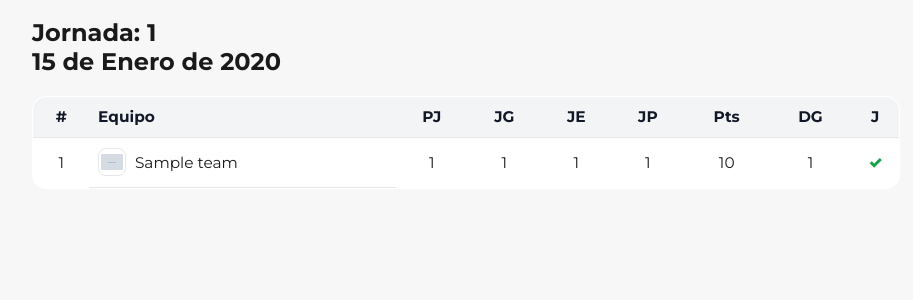
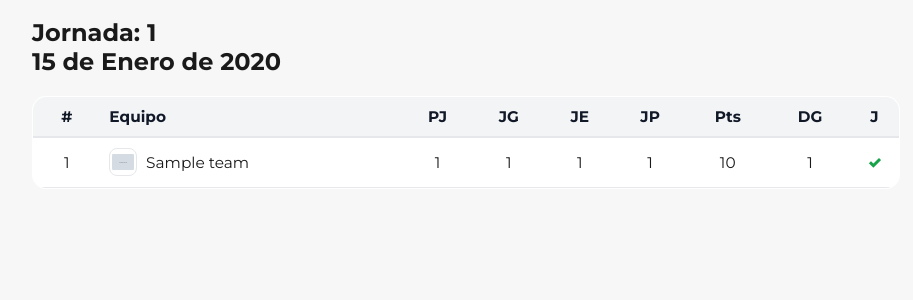
Before and after one commit to EduardoClark/TeamTracker, a Django app: page /tabla/ in a window 1280 px wide. Shown: the part 142-442 px from the top of the page, without its empty margins (174-1087 px from the left). Run offline with Django 4.2, Linux system fonts and the light colour scheme; tables that the repository leaves empty hold one stand-in row (values such as "Sample post"); grey boxes marked "Sample" are stand-in pictures.

Commit message:
Mejoras a tabla de posiciónes

```diff
--- a/stats/static/stats/css/styles.css
+++ b/stats/static/stats/css/styles.css
@@ -1079,3 +1079,57 @@ button:hover,
   border-color:#111827;
   box-shadow:0 2px 0 rgba(17,24,39,.12);
 }
+
+/* Mantener posición + delta en la MISMA línea y bien centrado */
+td.poscell{
+  white-space: nowrap;               /* evita salto de línea */
+}
+
+/* La flecha/valor en línea y más compacta */
+td.poscell .delta{
+  display: inline-block;             /* en la misma línea que el número */
+  vertical-align: middle;
+  line-height: 1;
+  margin-left: .35rem;
+  font-size: .85rem;                 /* un poco más chica para que quepa */
+}
+
+/* Darle aire a la columna de posición (sin tocar el layout general) */
+.list th:first-child,
+.list td.poscell,
+.standings-table th:first-child,
+.standings-table td.poscell{
+  width: 68px;                       /* ancho respirable */
+}
+
+/* En móviles angostos, un poco más de ancho + delta más chica */
+@media (max-width: 480px){
+  .list th:first-child,
+  .list td.poscell,
+  .standings-table th:first-child,
+  .standings-table td.poscell{
+    width: 74px;
+  }
+  td.poscell .delta{
+    font-size: .8rem;
+  }
+}
+
+
+/* --- Fix: tiny break under the delta arrow in the standings table ---
+   Remove the bottom border from the position cell and paint a single
+   row divider via a pseudo-element to avoid subpixel mismatches. */
+.list td.poscell{
+  border-bottom-color: transparent !important;
+  position: relative;
+}
+.list tr{
+  position: relative;
+}
+.list tr::after{
+  content:"";
+  position:absolute;
+  left:0; right:0; bottom:0;
+  height:1px;
+  background: var(--line);
+}
```
